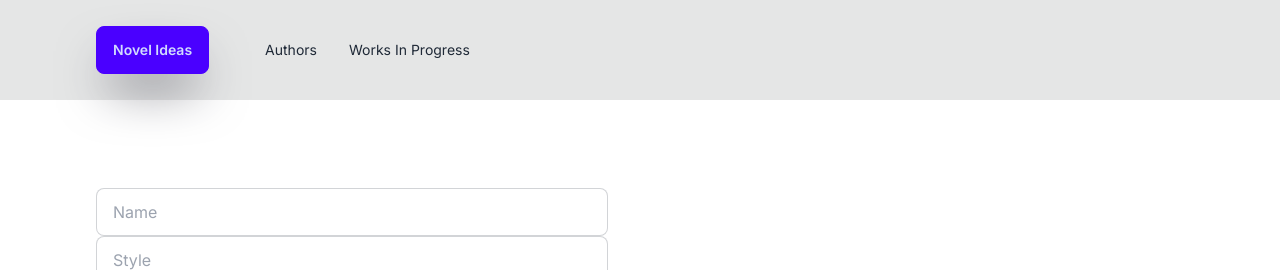
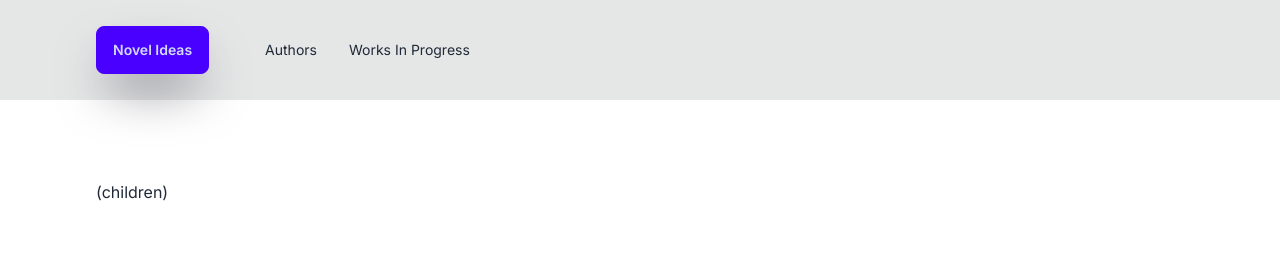
Before and after one commit to mmaustin/project-fb, a Next.js app in the folder fb/: page /authors in a window 1280 px wide. Shown: the top 270 px of the page. Built offline with nearby package versions, Linux system fonts and the light colour scheme; no server answers; the database is empty.

Commit message:
created dashboard/command grouping for pages

```diff
--- /dev/null
+++ b/fb/app/(command)/layout.jsx
@@ -0,0 +1,7 @@
+
+
+const layout = ({ children }) => {
+  return <div>(children)</div>
+};
+
+export default layout;
--- /dev/null
+++ b/fb/app/encouragements/[id]/page.jsx
@@ -0,0 +1,9 @@
+
+
+
+const Encouragement = () => {
+  return (
+    <div>Encouragement</div>
+  )
+}
+export default Encouragement;
```
Also changed, not shown: fb/app/(command)/authors/[id]/page.jsx (renamed from fb/app/authors/[id]/page.jsx), fb/app/(command)/authors/page.jsx (renamed from fb/app/authors/page.jsx).
